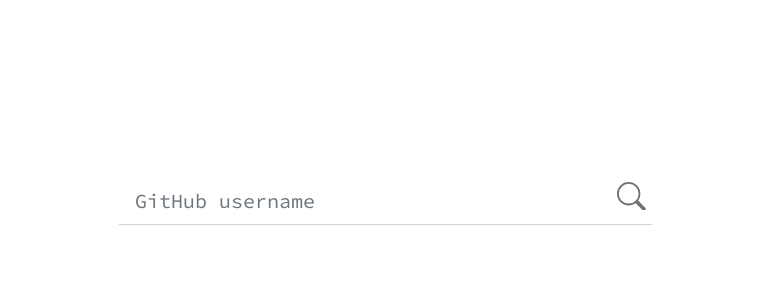
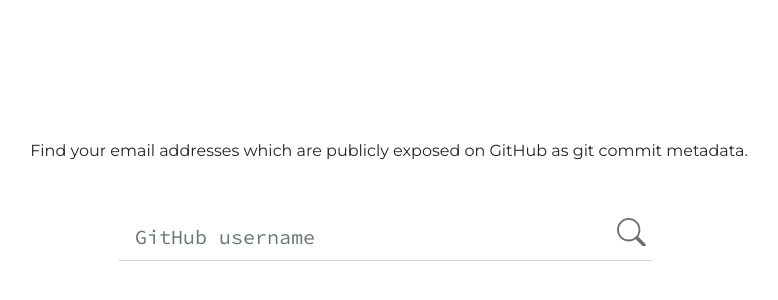
Before and after one commit to ashraymehta/exposed-github-emails, an Angular app: page / in a window 1280 px wide. Shown: the part 160-460 px from the top of the page, without its empty margins (251-1029 px from the left). Built offline with nearby package versions, Linux system fonts and the light colour scheme; what ngx-lottie would draw is missing.

Commit message:
Added helper text in home.component.

```diff
--- a/src/app/home/home.component.html
+++ b/src/app/home/home.component.html
@@ -1,11 +1,20 @@
 <div class="row h-100 align-items-center">
-  <div class="col-md-6 offset-md-3 col-sm-12">
-    <app-github-input [hidden]="componentState === State.Loading"
-                      (onSubmit)="onGithubInputSubmission($event)"></app-github-input>
-    <app-loader *ngIf="componentState === State.Loading"></app-loader>
-    <div style="margin-top: 10vh;">
-      <app-exposed-list [exposedEmails]="exposedEmails"
-                        *ngIf="componentState === State.Idle"></app-exposed-list>
+  <div class="col-12">
+    <div class="row" [hidden]="componentState === State.Loading">
+      <div class="col-md-8 offset-md-2 col-sm-12 mb-5 text-center">Find your email addresses which are publicly exposed on GitHub as git
+        commit metadata.
+      </div>
+    </div>
+    <div class="row">
+      <div class="col-md-6 offset-md-3 col-sm-10 offset-sm-1">
+        <app-github-input [hidden]="componentState === State.Loading"
+                          (onSubmit)="onGithubInputSubmission($event)"></app-github-input>
+        <app-loader *ngIf="componentState === State.Loading"></app-loader>
+        <div style="margin-top: 10vh;">
+          <app-exposed-list [exposedEmails]="exposedEmails"
+                            *ngIf="componentState === State.ShowingResults"></app-exposed-list>
+        </div>
+      </div>
     </div>
   </div>
 </div>
--- a/src/app/home/home.component.ts
+++ b/src/app/home/home.component.ts
@@ -6,13 +6,12 @@
 import {AccessTokenPromptComponent} from '../access-token-prompt/access-token-prompt.component';
 
 @Component({
-    templateUrl: 'home.component.html',
-    styles: []
+    templateUrl: 'home.component.html'
 })
 export class HomeComponent {
     public readonly State = State;
     public exposedEmails: string[];
-    public componentState: State = State.Idle;
+    public componentState: State = State.Initial;
     private accessToken?: string;
     private readonly modalService: NgbModal;
     private readonly githubService: GithubService;
@@ -40,6 +39,7 @@
         try {
             this.exposedEmails = undefined;
             this.exposedEmails = await this.githubService.getExposedEmails(username, accessToken);
+            this.componentState = State.ShowingResults;
         } catch (error) {
             if (error instanceof RateLimitError) {
                 this.onRateLimitBreached();
@@ -47,11 +47,10 @@
                 throw error;
             }
         }
-        this.componentState = State.Idle;
     }
 
     private async onRateLimitBreached() {
-        this.componentState = State.Idle;
+        this.componentState = State.Initial;
         this.accessToken = await this.modalService.open(AccessTokenPromptComponent, {
             keyboard: false,
             backdrop: "static",
@@ -61,5 +60,5 @@
 }
 
 enum State {
-    Loading, Idle
+    Loading, Initial, ShowingResults
 }
```
